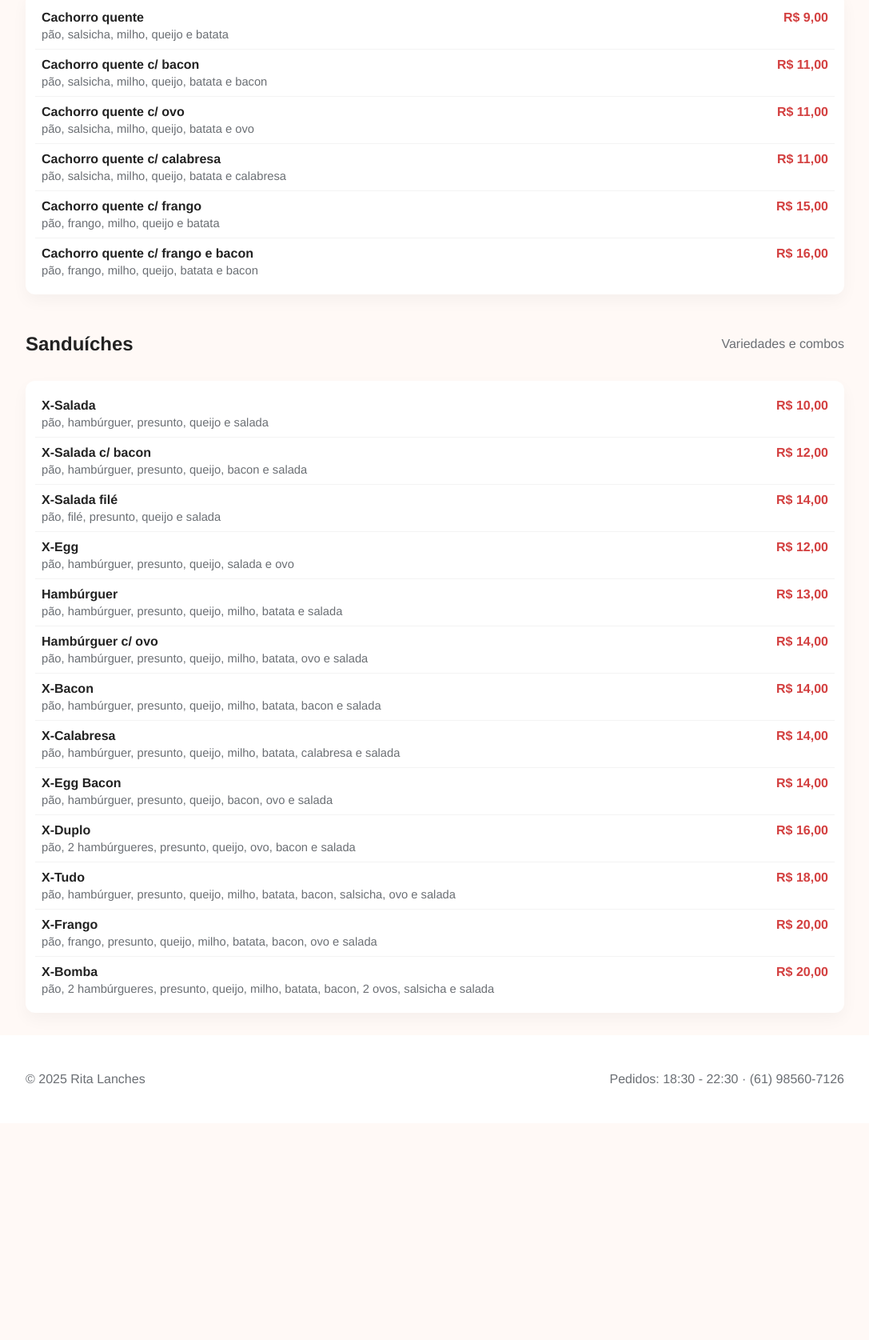
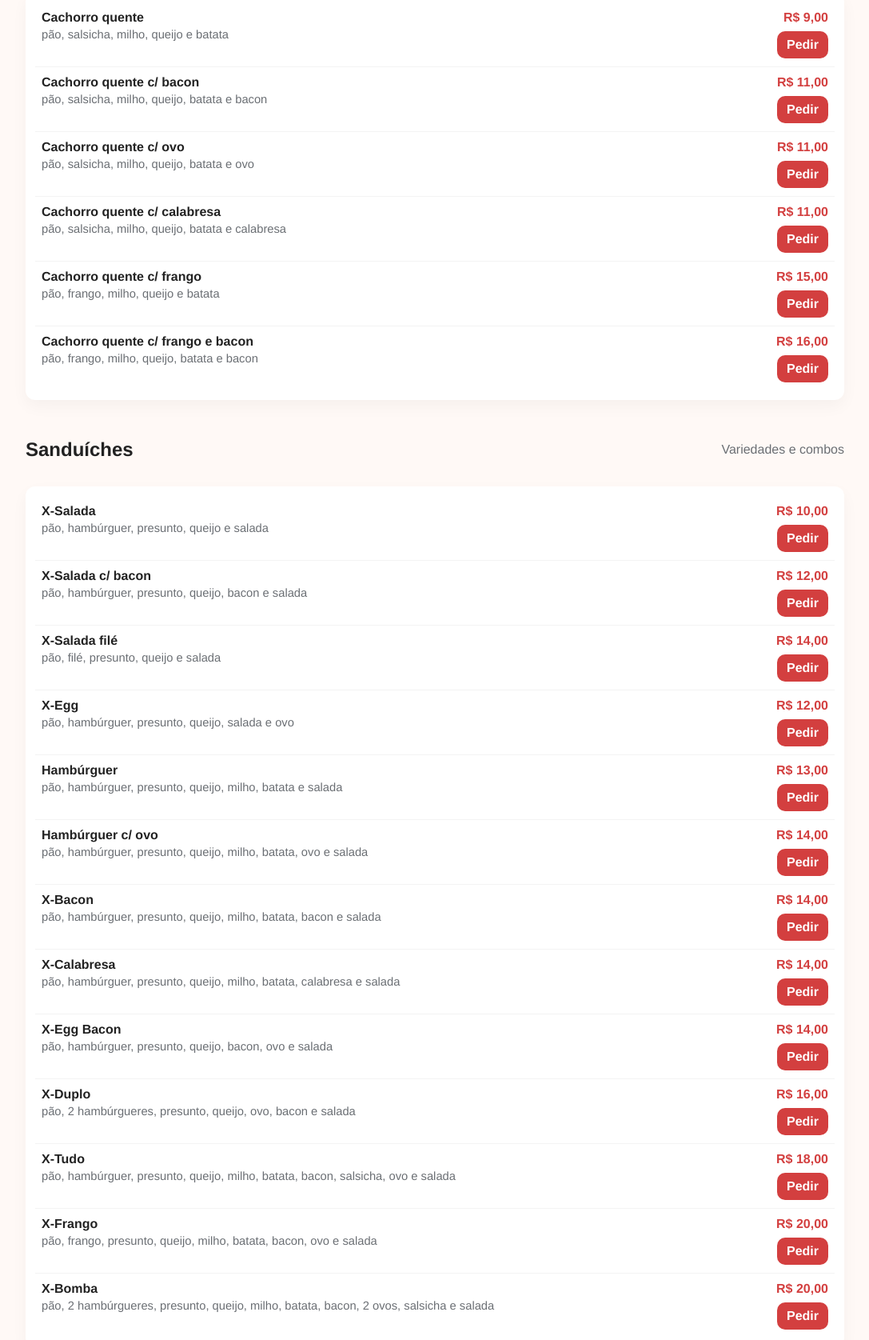
Before and after one commit to JoseJoalison/PROJETO-N2, a plain HTML site: page menu.html in a window 1280 px wide. Shown: the part 201-1876 px from the top of the page at 80% size, without its empty margins (96-1183 px from the left). Before the commit the page ends 1605 px from the top, so only its background shows below. Drawn offline with Linux system fonts and the light colour scheme.

Commit message:
Munsagens de cardapio

```diff
--- a/menu.html
+++ b/menu.html
@@ -28,7 +28,10 @@
             <div class="nome-item">Cachorro quente</div>
             <div class="secundario descricao-item">pão, salsicha, milho, queijo e batata</div>
           </div>
+          <div class="acoes-item">
             <div class="preco">R$ 9,00</div>
+            <a class="botao-pedir" href="https://wa.me/5561985607126?text=Quero%20pedir%3A%20Cachorro%20quente%20-%20R%24%209%2C00" target="_blank" rel="noopener">Pedir</a>
+          </div>
         </div>
 
         <div class="linha-item">
@@ -36,7 +39,10 @@
             <div class="nome-item">Cachorro quente c/ bacon</div>
             <div class="secundario descricao-item">pão, salsicha, milho, queijo, batata e bacon</div>
           </div>
+          <div class="acoes-item">
             <div class="preco">R$ 11,00</div>
+            <a class="botao-pedir" href="https://wa.me/5561985607126?text=Quero%20pedir%3A%20Cachorro%20quente%20c%2F%20bacon%20-%20R%24%2011%2C00" target="_blank" rel="noopener">Pedir</a>
+          </div>
         </div>
 
         <div class="linha-item">
@@ -44,7 +50,10 @@
             <div class="nome-item">Cachorro quente c/ ovo</div>
             <div class="secundario descricao-item">pão, salsicha, milho, queijo, batata e ovo</div>
           </div>
+          <div class="acoes-item">
             <div class="preco">R$ 11,00</div>
+            <a class="botao-pedir" href="https://wa.me/5561985607126?text=Quero%20pedir%3A%20Cachorro%20quente%20c%2F%20ovo%20-%20R%24%2011%2C00" target="_blank" rel="noopener">Pedir</a>
+          </div>
         </div>
 
         <div class="linha-item">
@@ -52,7 +61,10 @@
             <div class="nome-item">Cachorro quente c/ calabresa</div>
             <div class="secundario descricao-item">pão, salsicha, milho, queijo, batata e calabresa</div>
           </div>
+          <div class="acoes-item">
             <div class="preco">R$ 11,00</div>
+            <a class="botao-pedir" href="https://wa.me/5561985607126?text=Quero%20pedir%3A%20Cachorro%20quente%20c%2F%20calabresa%20-%20R%24%2011%2C00" target="_blank" rel="noopener">Pedir</a>
+          </div>
         </div>
 
         <div class="linha-item">
@@ -60,7 +72,10 @@
             <div class="nome-item">Cachorro quente c/ frango</div>
             <div class="secundario descricao-item">pão, frango, milho, queijo e batata</div>
           </div>
+          <div class="acoes-item">
             <div class="preco">R$ 15,00</div>
+            <a class="botao-pedir" href="https://wa.me/5561985607126?text=Quero%20pedir%3A%20Cachorro%20quente%20c%2F%20frango%20-%20R%24%2015%2C00" target="_blank" rel="noopener">Pedir</a>
+          </div>
         </div>
 
         <div class="linha-item">
@@ -68,7 +83,10 @@
             <div class="nome-item">Cachorro quente c/ frango e bacon</div>
             <div class="secundario descricao-item">pão, frango, milho, queijo, batata e bacon</div>
           </div>
+          <div class="acoes-item">
             <div class="preco">R$ 16,00</div>
+            <a class="botao-pedir" href="https://wa.me/5561985607126?text=Quero%20pedir%3A%20Cachorro%20quente%20c%2F%20frango%20e%20bacon%20-%20R%24%2016%2C00" target="_blank" rel="noopener">Pedir</a>
+          </div>
         </div>
       </div>
     </section>
@@ -81,7 +99,10 @@
             <div class="nome-item">X-Salada</div>
             <div class="secundario descricao-item">pão, hambúrguer, presunto, queijo e salada</div>
           </div>
+          <div class="acoes-item">
             <div class="preco">R$ 10,00</div>
+            <a class="botao-pedir" href="https://wa.me/5561985607126?text=Quero%20pedir%3A%20X-Salada%20-%20R%24%2010%2C00" target="_blank" rel="noopener">Pedir</a>
+          </div>
         </div>
 
         <div class="linha-item">
@@ -89,7 +110,10 @@
             <div class="nome-item">X-Salada c/ bacon</div>
             <div class="secundario descricao-item">pão, hambúrguer, presunto, queijo, bacon e salada</div>
           </div>
+          <div class="acoes-item">
             <div class="preco">R$ 12,00</div>
+            <a class="botao-pedir" href="https://wa.me/5561985607126?text=Quero%20pedir%3A%20X-Salada%20c%2F%20bacon%20-%20R%24%2012%2C00" target="_blank" rel="noopener">Pedir</a>
+          </div>
         </div>
 
         <div class="linha-item">
@@ -97,7 +121,10 @@
             <div class="nome-item">X-Salada filé</div>
             <div class="secundario descricao-item">pão, filé, presunto, queijo e salada</div>
           </div>
+          <div class="acoes-item">
             <div class="preco">R$ 14,00</div>
+            <a class="botao-pedir" href="https://wa.me/5561985607126?text=Quero%20pedir%3A%20X-Salada%20fil%C3%A9%20-%20R%24%2014%2C00" target="_blank" rel="noopener">Pedir</a>
+          </div>
         </div>
 
         <div class="linha-item">
@@ -105,7 +132,10 @@
             <div class="nome-item">X-Egg</div>
             <div class="secundario descricao-item">pão, hambúrguer, presunto, queijo, salada e ovo</div>
           </div>
+          <div class="acoes-item">
             <div class="preco">R$ 12,00</div>
+            <a class="botao-pedir" href="https://wa.me/5561985607126?text=Quero%20pedir%3A%20X-Egg%20-%20R%24%2012%2C00" target="_blank" rel="noopener">Pedir</a>
+          </div>
         </div>
 
         <div class="linha-item">
@@ -113,7 +143,10 @@
             <div class="nome-item">Hambúrguer</div>
             <div class="secundario descricao-item">pão, hambúrguer, presunto, queijo, milho, batata e salada</div>
           </div>
+          <div class="acoes-item">
             <div class="preco">R$ 13,00</div>
+            <a class="botao-pedir" href="https://wa.me/5561985607126?text=Quero%20pedir%3A%20Hamb%C3%BArguer%20-%20R%24%2013%2C00" target="_blank" rel="noopener">Pedir</a>
+          </div>
         </div>
 
         <div class="linha-item">
@@ -121,7 +154,10 @@
             <div class="nome-item">Hambúrguer c/ ovo</div>
             <div class="secundario descricao-item">pão, hambúrguer, presunto, queijo, milho, batata, ovo e salada</div>
           </div>
+          <div class="acoes-item">
             <div class="preco">R$ 14,00</div>
+            <a class="botao-pedir" href="https://wa.me/5561985607126?text=Quero%20pedir%3A%20Hamb%C3%BArguer%20c%2F%20ovo%20-%20R%24%2014%2C00" target="_blank" rel="noopener">Pedir</a>
+          </div>
         </div>
 
         <div class="linha-item">
@@ -129,7 +165,10 @@
             <div class="nome-item">X-Bacon</div>
             <div class="secundario descricao-item">pão, hambúrguer, presunto, queijo, milho, batata, bacon e salada</div>
           </div>
+          <div class="acoes-item">
             <div class="preco">R$ 14,00</div>
+            <a class="botao-pedir" href="https://wa.me/5561985607126?text=Quero%20pedir%3A%20X-Bacon%20-%20R%24%2014%2C00" target="_blank" rel="noopener">Pedir</a>
+          </div>
         </div>
 
         <div class="linha-item">
@@ -137,7 +176,10 @@
             <div class="nome-item">X-Calabresa</div>
             <div class="secundario descricao-item">pão, hambúrguer, presunto, queijo, milho, batata, calabresa e salada</div>
           </div>
+          <div class="acoes-item">
             <div class="preco">R$ 14,00</div>
+            <a class="botao-pedir" href="https://wa.me/5561985607126?text=Quero%20pedir%3A%20X-Calabresa%20-%20R%24%2014%2C00" target="_blank" rel="noopener">Pedir</a>
+          </div>
         </div>
 
         <div class="linha-item">
@@ -145,7 +187,10 @@
             <div class="nome-item">X-Egg Bacon</div>
             <div class="secundario descricao-item">pão, hambúrguer, presunto, queijo, bacon, ovo e salada</div>
           </div>
+          <div class="acoes-item">
             <div class="preco">R$ 14,00</div>
+            <a class="botao-pedir" href="https://wa.me/5561985607126?text=Quero%20pedir%3A%20X-Egg%20Bacon%20-%20R%24%2014%2C00" target="_blank" rel="noopener">Pedir</a>
+          </div>
         </div>
 
         <div class="linha-item">
@@ -153,7 +198,10 @@
             <div class="nome-item">X-Duplo</div>
             <div class="secundario descricao-item">pão, 2 hambúrgueres, presunto, queijo, ovo, bacon e salada</div>
           </div>
+          <div class="acoes-item">
             <div class="preco">R$ 16,00</div>
+            <a class="botao-pedir" href="https://wa.me/5561985607126?text=Quero%20pedir%3A%20X-Duplo%20-%20R%24%2016%2C00" target="_blank" rel="noopener">Pedir</a>
+          </div>
         </div>
 
         <div class="linha-item">
@@ -161,7 +209,10 @@
             <div class="nome-item">X-Tudo</div>
             <div class="secundario descricao-item">pão, hambúrguer, presunto, queijo, milho, batata, bacon, salsicha, ovo e salada</div>
           </div>
+          <div class="acoes-item">
             <div class="preco">R$ 18,00</div>
+            <a class="botao-pedir" href="https://wa.me/5561985607126?text=Quero%20pedir%3A%20X-Tudo%20-%20R%24%2018%2C00" target="_blank" rel="noopener">Pedir</a>
+          </div>
         </div>
 
         <div class="linha-item">
@@ -169,7 +220,10 @@
             <div class="nome-item">X-Frango</div>
             <div class="secundario descricao-item">pão, frango, presunto, queijo, milho, batata, bacon, ovo e salada</div>
           </div>
+          <div class="acoes-item">
             <div class="preco">R$ 20,00</div>
+            <a class="botao-pedir" href="https://wa.me/5561985607126?text=Quero%20pedir%3A%20X-Frango%20-%20R%24%2020%2C00" target="_blank" rel="noopener">Pedir</a>
+          </div>
         </div>
 
         <div class="linha-item">
@@ -177,7 +231,10 @@
             <div class="nome-item">X-Bomba</div>
             <div class="secundario descricao-item">pão, 2 hambúrgueres, presunto, queijo, milho, batata, bacon, 2 ovos, salsicha e salada</div>
           </div>
+          <div class="acoes-item">
             <div class="preco">R$ 20,00</div>
+            <a class="botao-pedir" href="https://wa.me/5561985607126?text=Quero%20pedir%3A%20X-Bomba%20-%20R%24%2020%2C00" target="_blank" rel="noopener">Pedir</a>
+          </div>
         </div>
       </div>
     </section>
```
Lines whose indentation alone changed are shown as unchanged.
